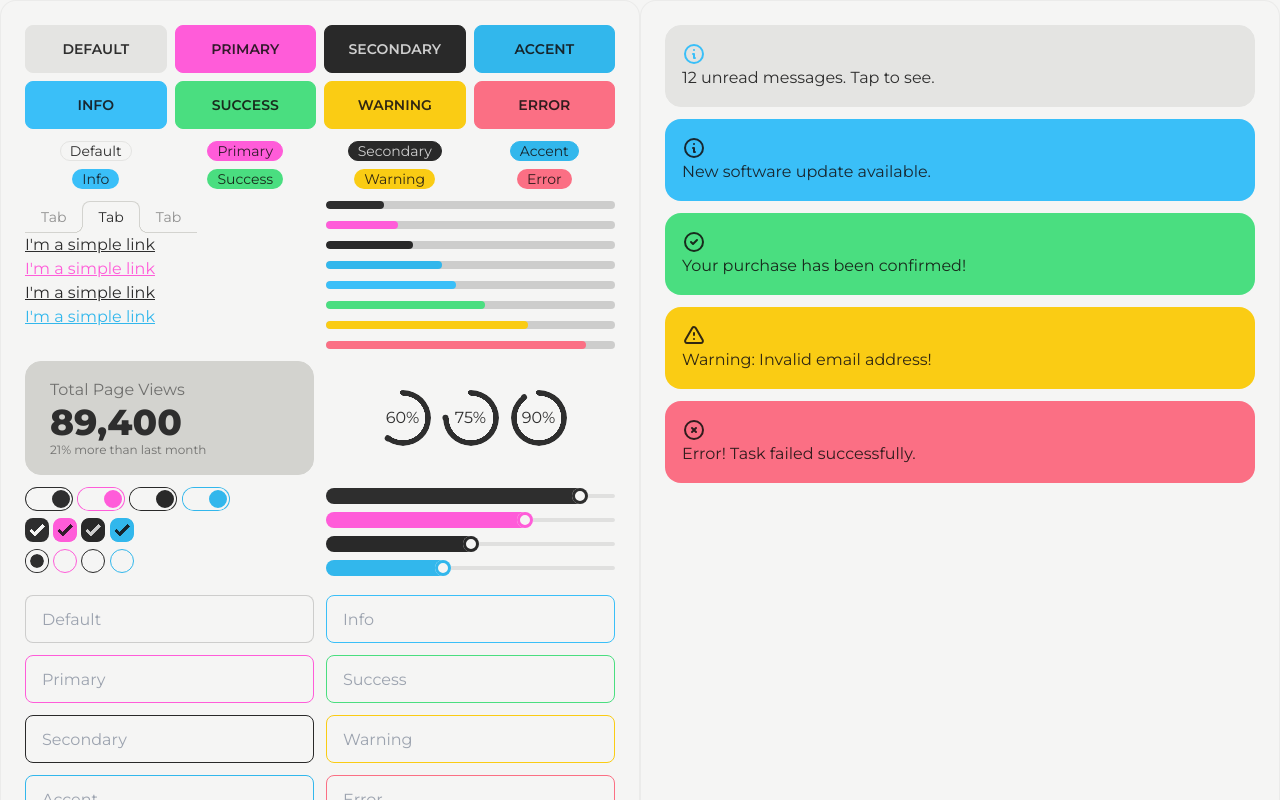
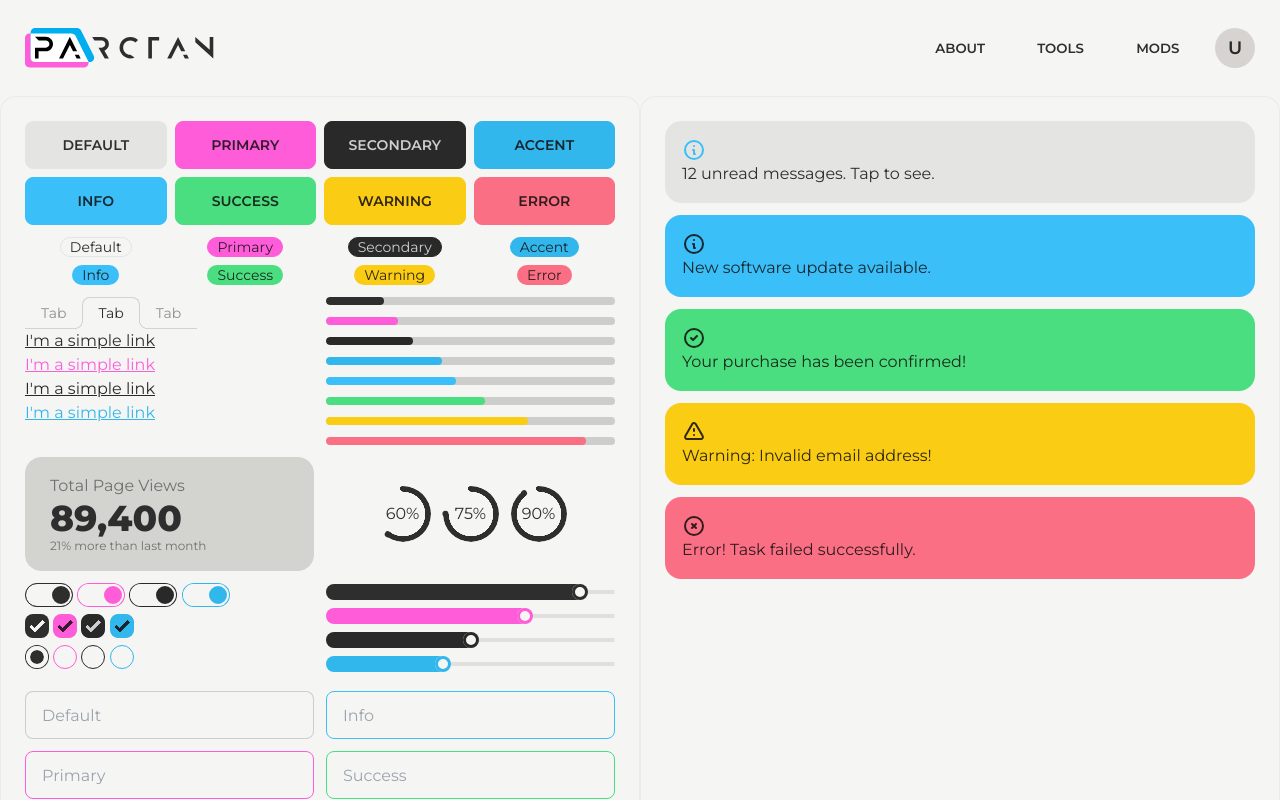
Before and after one commit to Reimnop/parctan, a SvelteKit app: page /debug in a window 1280 px wide. Shown: the top 800 px of the page. Built offline with nearby package versions, Linux system fonts and the light colour scheme.

Commit message:
Added header

```diff
--- /dev/null
+++ b/src/lib/components/Logo.svelte
@@ -0,0 +1,46 @@
+<svg
+  class="hidden h-10 text-base-content md:block"
+  viewBox="0 0 256 54"
+  fill="none"
+  xmlns="http://www.w3.org/2000/svg"
+>
+  <path
+    d="M0 13.2834C0 9.96971 2.68629 7.28342 6 7.28342H62.7989C65.0698 7.28342 67.146 8.56543 68.1633 10.5957L85.2235 44.6456C87.2225 48.6353 84.3217 53.3333 79.8592 53.3333H6C2.68629 53.3333 0 50.647 0 47.3333V13.2834Z"
+    fill="#FF5EDA"
+  />
+  <path
+    d="M7.54327 6C7.54327 2.68629 10.2296 0 13.5433 0H70.3422C72.6131 0 74.6893 1.28201 75.7066 3.31227L92.7668 37.3622C94.7658 41.3519 91.865 46.0499 87.4025 46.0499H13.5433C10.2296 46.0499 7.54327 43.3636 7.54327 40.0499V6Z"
+    fill="#00AEEF"
+  />
+  <path
+    fill-rule="evenodd"
+    clip-rule="evenodd"
+    d="M85.7257 46.0499H13.5433C10.2296 46.0499 7.54327 43.3636 7.54327 40.0499V7.28342H62.7989C65.0698 7.28342 67.146 8.56543 68.1633 10.5957L85.2235 44.6456C85.4547 45.107 85.6204 45.5779 85.7257 46.0499Z"
+    fill="white"
+  />
+  <path
+    d="M111.553 27.1585C110.422 28.7963 108.999 29.9609 107.284 30.6523L113.268 41.0973H107.686L99.2203 26.5034L103.562 26.5398C104.876 26.5398 106.007 26.0667 106.956 25.1205C107.941 24.1743 108.415 23.0097 108.415 21.6631C108.415 20.3529 107.941 19.2247 106.956 18.2785C106.007 17.3322 104.876 16.8591 103.562 16.8591H93.8201L93.2727 16.3132L90.7551 11.9824H103.562C106.226 11.9824 108.525 12.9286 110.422 14.8211C112.32 16.7499 113.268 19.0063 113.268 21.6631C113.268 23.7011 112.721 25.5208 111.553 27.1585Z"
+    fill="currentColor"
+  />
+  <path
+    d="M136.611 39.9327C134.823 39.1685 133.291 38.113 131.941 36.8029C130.627 35.4563 129.569 33.9278 128.803 32.1445C128.037 30.3612 127.635 28.5051 127.635 26.5398C127.635 24.5382 128.037 22.6457 128.803 20.8624C129.569 19.1155 130.627 17.587 131.941 16.2768C133.291 14.9303 134.823 13.9112 136.611 13.147C138.363 12.3827 140.26 11.9824 142.267 11.9824C144.274 11.9824 146.171 12.3463 147.923 13.1106C149.674 13.8748 151.243 14.9303 152.593 16.2768L149.127 19.6614C147.193 17.769 144.894 16.8591 142.267 16.8591C140.917 16.8591 139.64 17.1139 138.472 17.587C137.268 18.0965 136.246 18.788 135.371 19.6978C134.495 20.5713 133.802 21.5903 133.291 22.7549C132.78 23.9559 132.525 25.1933 132.525 26.5398C132.525 27.8864 132.78 29.1238 133.291 30.3248C133.802 31.4894 134.495 32.5084 135.407 33.3819C136.283 34.2917 137.305 34.9832 138.472 35.4927C139.676 35.9658 140.917 36.2206 142.267 36.2206L147.923 39.9691C146.171 40.7334 144.274 41.0973 142.267 41.0973C140.26 41.0973 138.363 40.697 136.611 39.9327Z"
+    fill="currentColor"
+  />
+  <path d="M166.485 11.9824H181.08V16.8591H171.375V41.0973H166.485V11.9824Z" fill="currentColor" />
+  <path
+    d="M202.308 31.4166L199.9 36.2206L197.419 41.0973H192.018L206.614 11.9824L216.356 31.4166H210.883L206.614 22.8641L202.308 31.4166ZM218.764 36.257L221.209 41.0973H215.772L213.364 36.257H218.764Z"
+    fill="currentColor"
+  />
+  <path
+    d="M249.356 11.9824H254.209V41.0973L229.945 19.3339V11.9824L249.356 29.4149V11.9824Z"
+    fill="currentColor"
+  />
+  <path
+    d="M34.9314 14.8164C36.8288 16.7453 37.7775 19.0381 37.7775 21.6948C37.7775 24.3516 36.8653 26.6808 34.9314 28.5733C33.034 30.4657 30.7353 31.412 28.0716 31.412H18.3293V41.0927H13.4763V26.5352H28.0716C29.3852 26.5352 30.5163 26.0621 31.465 25.1159C32.4137 24.1696 32.9245 23.0414 32.9245 21.6948C32.9245 20.3847 32.4502 19.2201 31.465 18.2738C30.5163 17.3276 29.3852 16.8545 28.0716 16.8545H18.3293L13.4763 11.9777H28.0716C30.7353 11.9777 33.034 12.924 34.9314 14.8164Z"
+    fill="black"
+  />
+  <path
+    d="M56.2505 31.412L53.8422 36.2159L51.3611 41.0927H45.9608L60.5561 11.9777L70.2984 31.412H64.8252L60.5561 22.8594L56.2505 31.412ZM72.7066 36.2523L75.1513 41.0927H69.7146L67.3064 36.2523H72.7066Z"
+    fill="black"
+  />
+</svg>
--- /dev/null
+++ b/src/lib/components/layout/Header.svelte
@@ -0,0 +1,26 @@
+<script>
+  import Logo from "../Logo.svelte";
+</script>
+
+<header class="mx-auto max-w-7xl p-4">
+  <nav class="navbar">
+    <div class="flex-1">
+      <a class="btn btn-link m-0 p-0" href="/">
+        <Logo />
+        <img class="h-8 md:hidden" src="/assets/images/icon.svg" alt="Parctan" />
+      </a>
+    </div>
+    <div class="flex-none space-x-4">
+      <div class="hidden gap-4 md:flex">
+        <a class="btn btn-ghost" href="/">About</a>
+        <a class="btn btn-ghost" href="/">Tools</a>
+        <a class="btn btn-ghost" href="/">Mods</a>
+      </div>
+      <button class="avatar placeholder btn btn-link p-0 !no-underline">
+        <div class="h-10 rounded-full bg-neutral text-neutral-content">
+          <span class="text-lg">U</span>
+        </div>
+      </button>
+    </div>
+  </nav>
+</header>
--- /dev/null
+++ b/src/lib/components/layout/index.ts
@@ -0,0 +1,2 @@
+export { default as Footer } from "./Footer.svelte";
+export { default as Header } from "./Header.svelte";
--- a/src/lib/index.ts
+++ /dev/null
@@ -1 +0,0 @@
-// place files you want to import through the `$lib` alias in this folder.
--- a/src/routes/+layout.svelte
+++ b/src/routes/+layout.svelte
@@ -1,5 +1,8 @@
 <script lang="ts">
+  import { Footer, Header } from "$lib/components/layout";
   import "../app.css";
 </script>
 
+<Header />
 <slot />
+<Footer />
--- a/src/routes/+page.svelte
+++ b/src/routes/+page.svelte
@@ -1,5 +1 @@
-<h1>Welcome to SvelteKit</h1>
-<p>
-  Visit <a href="https://kit.svelte.dev">kit.svelte.dev</a>
-  to read the documentation
-</p>
+Hello World
```
Also changed, not shown: src/lib/components/index.ts (added), src/lib/components/layout/Footer.svelte (added), static/assets/images/icon.svg (added).
